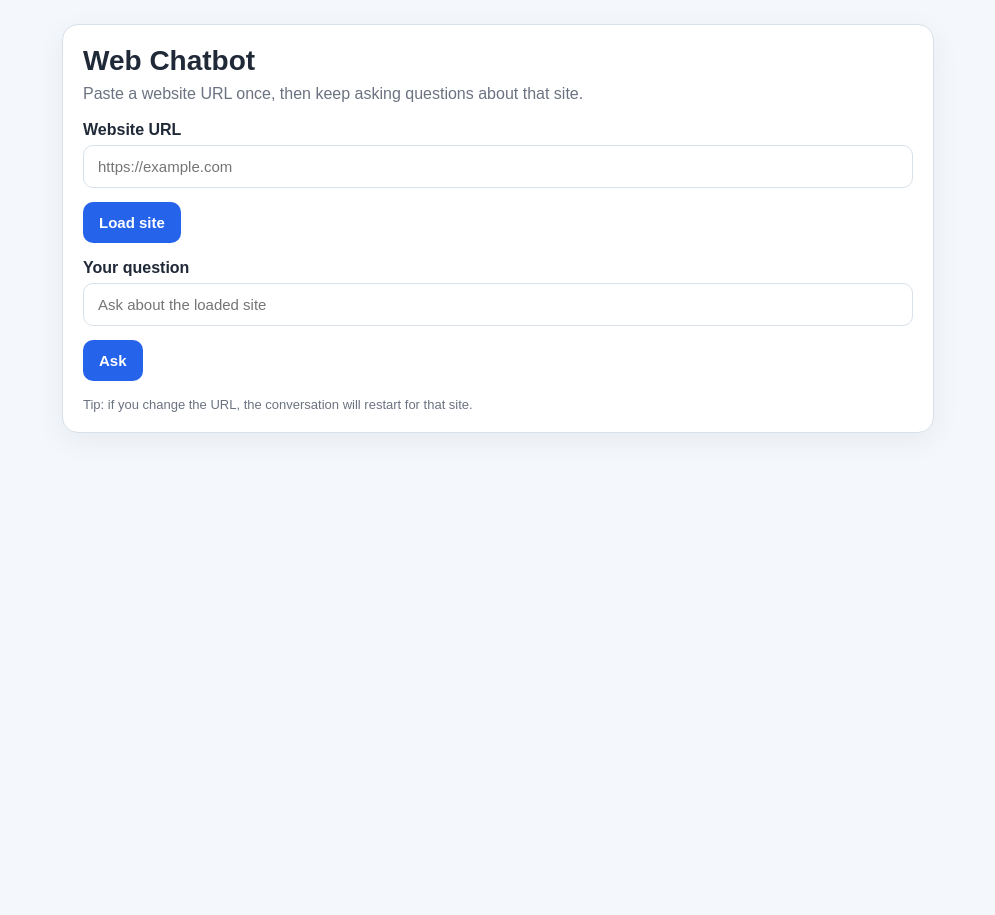
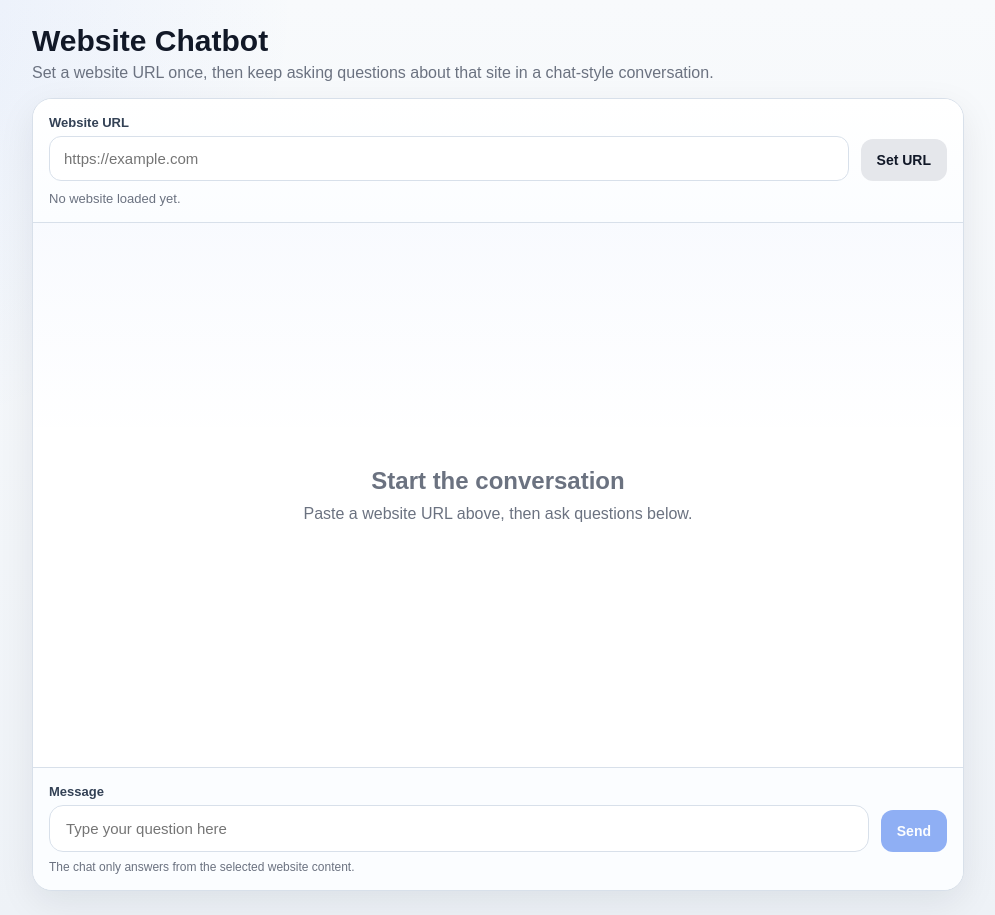
Before and after one commit to Vikasthangavel/deptchatbot, a Flask app: template templates/index.html in a window 1280 px wide. Shown: the whole page, without its empty margins (142-1137 px from the left). Before the commit the page ends 433 px from the top, so only its background shows below. Run offline with Flask 3, Linux system fonts and the light colour scheme; the template is opened without the code that fills it, so the values that code supplies are empty.

Commit message:
ui changed

```diff
--- a/app.py
+++ b/app.py
@@ -102,7 +102,7 @@ def index():
                 state["messages"] = []
                 current_url = state["url"]
 
-        if not error:
+        elif action == "ask":
             if not state["url"]:
                 error = "Please paste a website URL first."
             elif not question:
@@ -121,13 +121,17 @@ def index():
         current_url = state["url"]
         chat_history = state["messages"]
 
-        return render_template(
-                "index.html",
-                answer=answer,
-                error=error,
-                current_url=current_url,
-                chat_history=chat_history,
-        )
+    else:
+        current_url = state["url"]
+        chat_history = state["messages"]
+
+    return render_template(
+        "index.html",
+        answer=answer,
+        error=error,
+        current_url=current_url,
+        chat_history=chat_history,
+    )
 
 
 if __name__ == "__main__":
--- a/templates/index.html
+++ b/templates/index.html
@@ -3,18 +3,19 @@
   <head>
     <meta charset="utf-8">
     <meta name="viewport" content="width=device-width, initial-scale=1">
-    <title>Web Chatbot</title>
+    <title>Website Chatbot</title>
     <style>
       :root {
-        --bg: #f4f7fb;
+        --bg: #eef2f7;
         --panel: #ffffff;
-        --border: #d8e1ea;
-        --text: #1f2937;
+        --border: #d8e0ea;
+        --text: #111827;
         --muted: #6b7280;
         --accent: #2563eb;
-        --accent-2: #eff6ff;
-        --user: #dbeafe;
-        --assistant: #ecfdf5;
+        --accent-soft: #dbeafe;
+        --user: #2563eb;
+        --user-text: #ffffff;
+        --assistant: #f3f4f6;
       }
 
       * {
@@ -24,156 +25,240 @@
       body {
         margin: 0;
         font-family: Arial, Helvetica, sans-serif;
-        background: var(--bg);
         color: var(--text);
+        background:
+          radial-gradient(circle at top left, rgba(37, 99, 235, 0.08), transparent 28%),
+          linear-gradient(180deg, #f8fafc, var(--bg));
+        min-height: 100vh;
       }
 
-      .wrap {
-        max-width: 920px;
+      .shell {
+        max-width: 980px;
         margin: 0 auto;
         padding: 24px;
       }
 
-      .card {
-        background: var(--panel);
-        border: 1px solid var(--border);
-        border-radius: 16px;
-        padding: 20px;
-        box-shadow: 0 8px 30px rgba(15, 23, 42, 0.06);
+      .header {
+        margin-bottom: 16px;
       }
 
-      h1 {
-        margin: 0 0 8px;
-        font-size: 28px;
+      .title {
+        font-size: 30px;
+        font-weight: 800;
+        margin: 0;
       }
 
-      .subtext {
-        margin: 0 0 18px;
+      .subtitle {
+        margin: 6px 0 0;
         color: var(--muted);
       }
 
-      .row {
-        display: grid;
-        grid-template-columns: 1fr;
-        gap: 12px;
+      .panel {
+        background: var(--panel);
+        border: 1px solid var(--border);
+        border-radius: 20px;
+        box-shadow: 0 12px 36px rgba(15, 23, 42, 0.08);
+        overflow: hidden;
       }
 
-      label {
-        display: block;
-        font-weight: 600;
-        margin-bottom: 6px;
+      .site-bar {
+        padding: 16px;
+        border-bottom: 1px solid var(--border);
+        background: linear-gradient(180deg, #ffffff, #fbfdff);
       }
 
-      input[type="text"] {
+      .site-form {
+        display: grid;
+        grid-template-columns: 1fr auto;
+        gap: 12px;
+        align-items: end;
+      }
+
+      .field label {
+        display: block;
+        font-size: 13px;
+        font-weight: 700;
+        margin-bottom: 6px;
+        color: #334155;
+      }
+
+      .field input {
         width: 100%;
         border: 1px solid var(--border);
-        border-radius: 10px;
-        padding: 12px 14px;
+        border-radius: 12px;
+        padding: 13px 14px;
         font-size: 15px;
+        outline: none;
         background: #fff;
       }
 
-      input[type="text"]:focus {
-        outline: none;
+      .field input:focus {
         border-color: var(--accent);
         box-shadow: 0 0 0 3px rgba(37, 99, 235, 0.12);
       }
 
-      button {
+      .btn {
         border: 0;
-        border-radius: 10px;
-        padding: 12px 16px;
-        font-size: 15px;
+        border-radius: 12px;
+        padding: 13px 16px;
+        font-size: 14px;
         font-weight: 700;
         cursor: pointer;
         background: var(--accent);
         color: white;
       }
 
-      button.secondary {
+      .btn.secondary {
         background: #e5e7eb;
         color: #111827;
       }
 
-      .actions {
-        display: flex;
-        gap: 10px;
-        flex-wrap: wrap;
+      .btn:disabled {
+        opacity: 0.5;
+        cursor: not-allowed;
       }
 
-      .status {
-        margin-top: 16px;
+      .meta {
+        margin-top: 10px;
+        font-size: 13px;
+        color: var(--muted);
+      }
+
+      .notice,
+      .error {
+        margin: 16px;
         padding: 12px 14px;
-        border-radius: 10px;
-        background: var(--accent-2);
-        border: 1px solid #c7ddff;
+        border-radius: 12px;
+        font-size: 14px;
+      }
+
+      .notice {
+        background: var(--accent-soft);
+        border: 1px solid #bfdbfe;
       }
 
       .error {
-        margin-top: 16px;
-        padding: 12px 14px;
-        border-radius: 10px;
         background: #fef2f2;
         border: 1px solid #fecaca;
         color: #991b1b;
       }
 
       .chat {
-        margin-top: 18px;
-        display: grid;
-        gap: 12px;
+        height: min(68vh, 700px);
+        padding: 18px;
+        overflow-y: auto;
+        background:
+          linear-gradient(180deg, rgba(37, 99, 235, 0.03), transparent 40%),
+          #fff;
       }
 
-      .message {
-        padding: 14px 16px;
-        border-radius: 14px;
-        border: 1px solid var(--border);
-        white-space: pre-wrap;
-        line-height: 1.5;
+      .empty-state {
+        height: 100%;
+        display: grid;
+        place-items: center;
+        color: var(--muted);
+        text-align: center;
+        padding: 24px;
       }
 
-      .message.user {
-        background: var(--user);
-        margin-left: 10%;
+      .bubble {
+        max-width: 78%;
+        padding: 14px 16px;
+        border-radius: 18px;
+        line-height: 1.5;
+        margin-bottom: 12px;
+        white-space: pre-wrap;
+        word-wrap: break-word;
       }
 
-      .message.assistant {
-        background: var(--assistant);
-        margin-right: 10%;
+      .bubble.user {
+        margin-left: auto;
+        background: var(--user);
+        color: var(--user-text);
+        border-bottom-right-radius: 6px;
       }
 
-      .footer {
-        margin-top: 16px;
-        color: var(--muted);
-        font-size: 13px;
+      .bubble.assistant {
+        margin-right: auto;
+        background: var(--assistant);
+        border: 1px solid var(--border);
+        border-bottom-left-radius: 6px;
       }
 
-      @media (max-width: 640px) {
-        .wrap {
+      .bubble strong {
+        display: block;
+        font-size: 12px;
+        letter-spacing: 0.02em;
+        text-transform: uppercase;
+        margin-bottom: 6px;
+        opacity: 0.75;
+      }
+
+      .composer {
+        border-top: 1px solid var(--border);
+        padding: 16px;
+        background: #fbfdff;
+      }
+
+      .composer form {
+        display: grid;
+        grid-template-columns: 1fr auto;
+        gap: 12px;
+        align-items: end;
+      }
+
+      .composer input[type="text"] {
+        width: 100%;
+        border: 1px solid var(--border);
+        border-radius: 14px;
+        padding: 14px 16px;
+        font-size: 15px;
+        outline: none;
+      }
+
+      .composer input[type="text"]:focus {
+        border-color: var(--accent);
+        box-shadow: 0 0 0 3px rgba(37, 99, 235, 0.12);
+      }
+
+      .composer .hint {
+        margin-top: 8px;
+        font-size: 12px;
+        color: var(--muted);
+      }
+
+      @media (max-width: 720px) {
+        .shell {
           padding: 14px;
         }
 
-        h1 {
-          font-size: 24px;
+        .site-form,
+        .composer form {
+          grid-template-columns: 1fr;
         }
 
-        .message.user,
-        .message.assistant {
-          margin-left: 0;
-          margin-right: 0;
+        .chat {
+          height: 62vh;
+        }
+
+        .bubble {
+          max-width: 100%;
         }
       }
     </style>
   </head>
   <body>
-    <div class="wrap">
-      <div class="card">
-        <h1>Web Chatbot</h1>
-        <p class="subtext">Paste a website URL once, then keep asking questions about that site.</p>
+    <div class="shell">
+      <div class="header">
+        <h1 class="title">Website Chatbot</h1>
+        <p class="subtitle">Set a website URL once, then keep asking questions about that site in a chat-style conversation.</p>
+      </div>
 
-        <form method="post">
+      <div class="panel">
+        <div class="site-bar">
+          <form class="site-form" method="post">
             <input type="hidden" name="action" value="load">
-          <div>
+            <div class="field">
               <label for="url">Website URL</label>
               <input
                 id="url"
@@ -183,48 +268,62 @@
                 value="{{ current_url or '' }}"
               >
             </div>
-          <div class="actions" style="margin-top: 14px;">
-            <button type="submit">Load site</button>
+            <button class="btn secondary" type="submit">Set URL</button>
+          </form>
+          <div class="meta">
+            {% if current_url %}
+              Current site: {{ current_url }}
+            {% else %}
+              No website loaded yet.
+            {% endif %}
           </div>
-        </form>
-
-        <form method="post" style="margin-top: 16px;">
-          <input type="hidden" name="action" value="ask">
-          <input type="hidden" name="url" value="{{ current_url or '' }}">
-          <div>
-            <label for="question">Your question</label>
-            <input
-              id="question"
-              type="text"
-              name="question"
-              placeholder="Ask about the loaded site"
-              {% if current_url %}autofocus{% endif %}
-            >
         </div>
-          <div class="actions" style="margin-top: 14px;">
-            <button type="submit" {% if not current_url %}disabled{% endif %}>Ask</button>
-          </div>
-        </form>
-
-        {% if current_url %}
-          <div class="status">Current site: {{ current_url }}</div>
-        {% endif %}
 
         {% if error %}
           <div class="error">{{ error }}</div>
         {% endif %}
 
+        {% if current_url %}
+          <div class="notice">Ask anything about the loaded website. Changing the URL starts a fresh chat for that site.</div>
+        {% endif %}
+
+        <div class="chat">
           {% if chat_history %}
-          <div class="chat">
             {% for message in chat_history %}
-              <div class="message {{ message.role }}">
-                <strong>{{ message.role|capitalize }}:</strong> {{ message.text }}
+              <div class="bubble {{ message.role }}">
+                <strong>{{ message.role|capitalize }}</strong>
+                {{ message.text }}
               </div>
             {% endfor %}
+          {% else %}
+            <div class="empty-state">
+              <div>
+                <h2 style="margin: 0 0 10px;">Start the conversation</h2>
+                <p style="margin: 0;">Paste a website URL above, then ask questions below.</p>
+              </div>
             </div>
           {% endif %}
+        </div>
 
-        <div class="footer">Tip: if you change the URL, the conversation will restart for that site.</div>
+        <div class="composer">
+          <form method="post">
+            <input type="hidden" name="action" value="ask">
+            <input type="hidden" name="url" value="{{ current_url or '' }}">
+            <div class="field" style="margin:0;">
+              <label for="question">Message</label>
+              <input
+                id="question"
+                type="text"
+                name="question"
+                placeholder="Type your question here"
+                {% if current_url %}autofocus{% endif %}
+                {% if not current_url %}disabled{% endif %}
+              >
+            </div>
+            <button class="btn" type="submit" {% if not current_url %}disabled{% endif %}>Send</button>
+          </form>
+          <div class="hint">The chat only answers from the selected website content.</div>
+        </div>
       </div>
     </div>
   </body>
```
Lines whose indentation alone changed are shown as unchanged.
